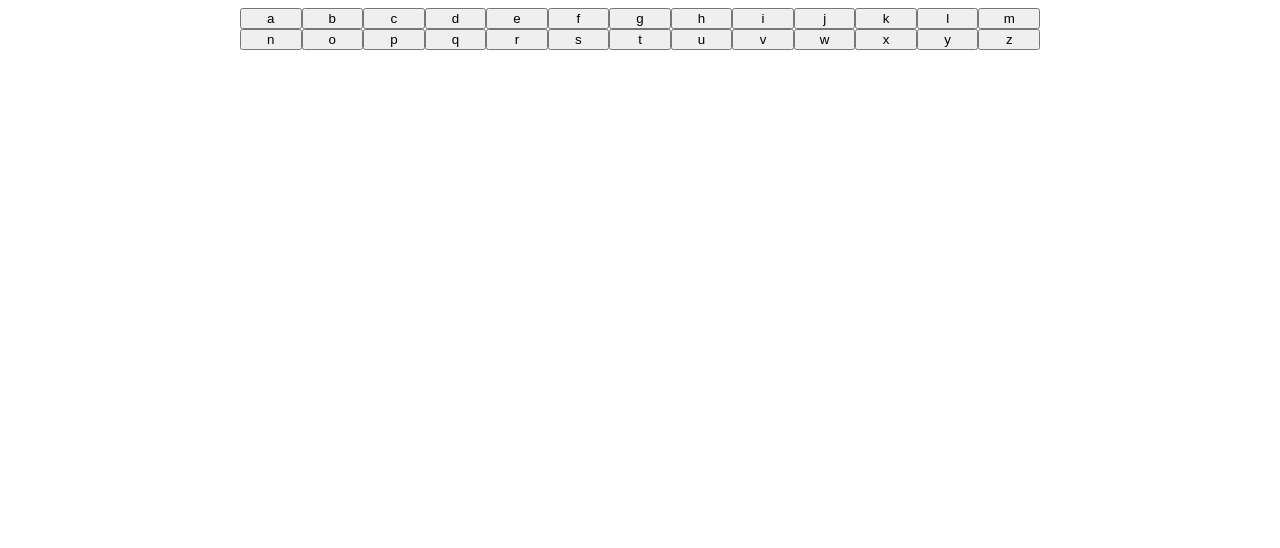
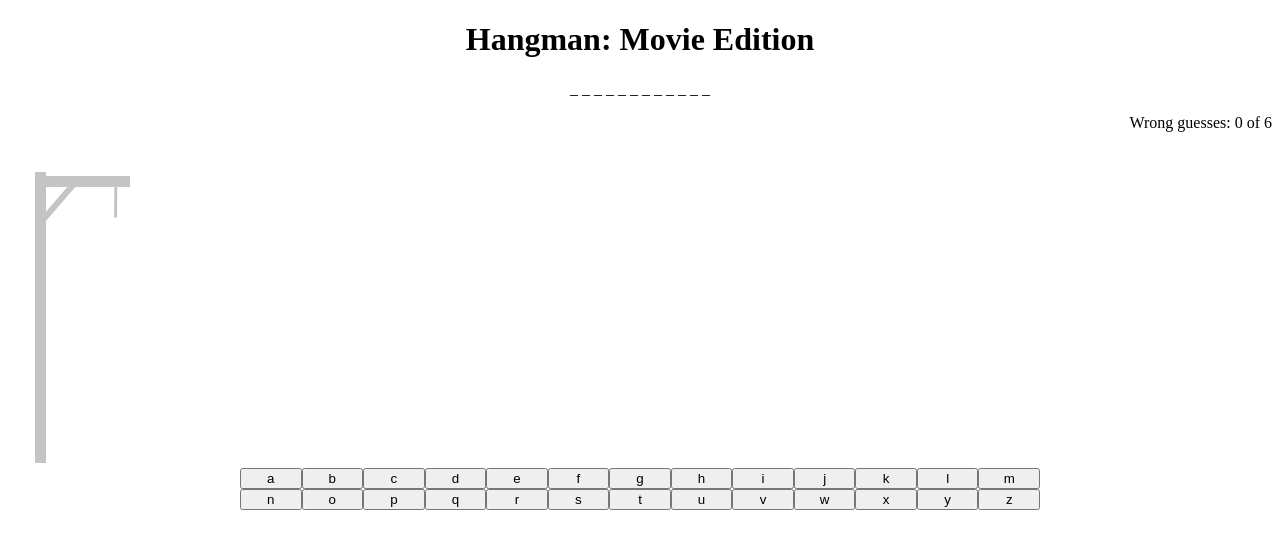
Before and after one commit to jazdmiller/Guess-The-Word-Game-, a plain HTML site: page index.html in a window 1280 px wide. Drawn offline with Linux system fonts and the light colour scheme.

Commit message:
added handleGuess and if/else statements for winner

```diff
--- a/index.html
+++ b/index.html
@@ -8,7 +8,10 @@
     <title>Document</title>
 </head>
 <body>
-    <div class="answer"></div>
+    <h1>Hangman: Movie Edition</h1>
+    <p class="answer">Word to be guessed goes here</p>
+    <div class="guesses">Wrong guesses: <span id="mistakes">0</span> of <span id="wrongGuess"></span></div>
+    <img src="./images/0.jpg" alt="hangman picture" class="hangmanPic">
     <div class="wrapper">
         <!-- <button class="letters">a</button>
         <button class="letters">b</button>
--- a/script.js
+++ b/script.js
@@ -1,8 +1,10 @@
 /// Global Variables ///
-const words = ['The Godfather', 'Inception', 'Fight Club', 'Pulp Fiction', 'Forrest Gump'];
-let answerArray = [];
-let wrongGuess = 8;
-let guesses = 0;
+const words = ['the godfather', 'inception', 'fight club', 'pulp fiction', 'forrest gump'];
+let answerArray = '';
+let wrongGuess = 6;
+let guesses = [];
+let gameStatus = null;
+let mistakes = 0;
 
 
 
@@ -11,12 +13,12 @@ let guesses = 0;
 /// Game functions + logic ///
 
 const randomWord = () => {
-    word = words[Math.floor(Math.random() * words.length)];
+    answerArray = words[Math.floor(Math.random() * words.length)];
 }
 
 const getButtons = () => {
     let buttons = "abcdefghijklmnopqrstuvwxyz".split('').map(letter =>
-        `<button class="btn" id=`+ letter +` onClick="handleGuess('`+ letter +`')">
+        `<button class="btn btn-lg btn-primary m-2" id=`+ letter +` onClick="handleGuess('`+ letter +`')">
         `+ letter +`
         </button>
 
@@ -24,8 +26,37 @@ const getButtons = () => {
 
         document.querySelector('.wrapper').innerHTML = buttons;
 }
+
+const handleGuess = (letterGuess) => {
+    guesses.indexOf(letterGuess) === -1 ? guesses.push(letterGuess) : null;
+    document.getElementById(letterGuess).setAttribute('disabled', true);
+
+    if (answerArray.indexOf(letterGuess) >= 0) {
+        guessWord();
+        checkWin();
+    } else if (answerArray.indexOf(letterGuess) === -1) {
+        mistakes++;
+        addMistakes();
+        checkLost();
+    }
+}
+
+const guessWord = () => {
+    gameStatus = answerArray.split('').map(letter => (guesses.indexOf(letter) >= 0 ? letter : ' _ ')).join('');
+
+    document.querySelector(".answer").innerHTML = gameStatus;
+}
+
+const addMistakes = () => {
+    document.getElementById('mistakes').innerHTML = mistakes;
+}
+
+document.getElementById('wrongGuess').innerHTML = wrongGuess;
+
 randomWord();
 getButtons();
+guessWord();
+handleGuess();
 // 1. Pick a random word
     // While word has not been guessed {
     //     (Get guess from player)
--- a/style.css
+++ b/style.css
@@ -4,3 +4,19 @@
     width: 100vh;
     margin: 0 auto;
 }
+
+h1 {
+    text-align: center;
+}
+
+.guesses {
+    float: right;
+}
+
+.hangmanPic {
+    text-align: center;
+}
+
+.answer {
+    text-align: center;
+}
```
Also changed, not shown: images/0.jpg (added), images/1.jpg (added), images/2.jpg (added), images/3.jpg (added), images/4.jpg (added), images/5.jpeg (added), images/6.jpg (added).
